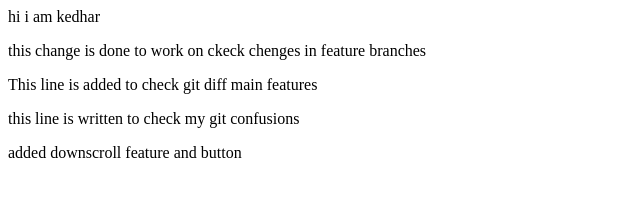
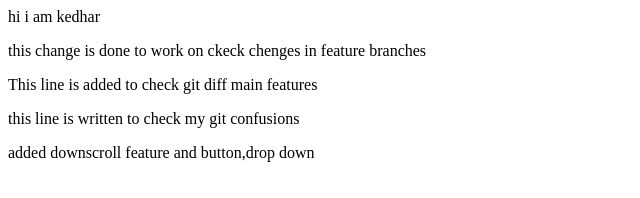
Before and after one commit to SWAYAMPAKULA-KEDHARNATH/Localrepo, a plain HTML site: page index.html in a window 1280 px wide. Shown: the full height of the page, 0-640 px from the left. Drawn offline with Linux system fonts and the light colour scheme.

Commit message:
added dropdown

```diff
--- a/index.html
+++ b/index.html
@@ -12,5 +12,7 @@
 
 </p>
 <p>
-    added downscroll feature and button
+
+    added downscroll feature and button,drop down
+
 </p>
```
